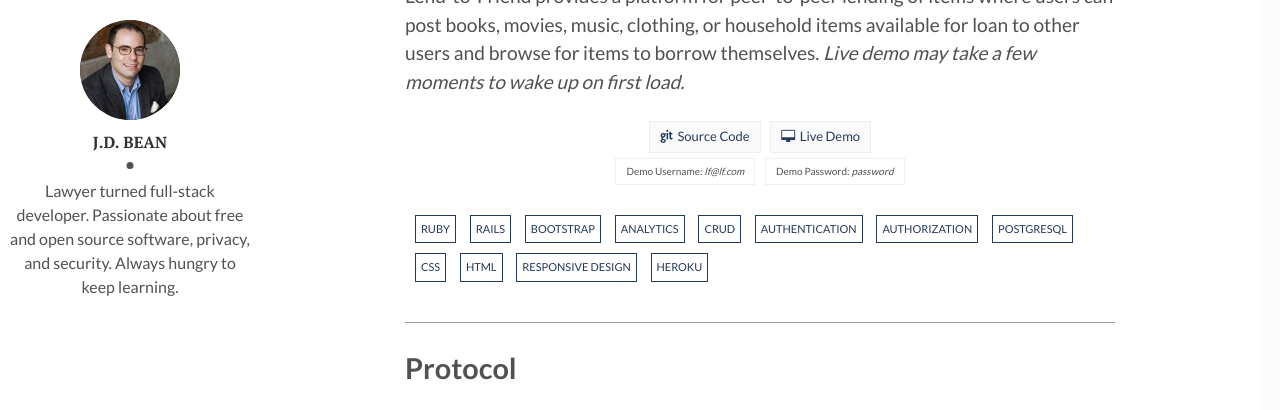
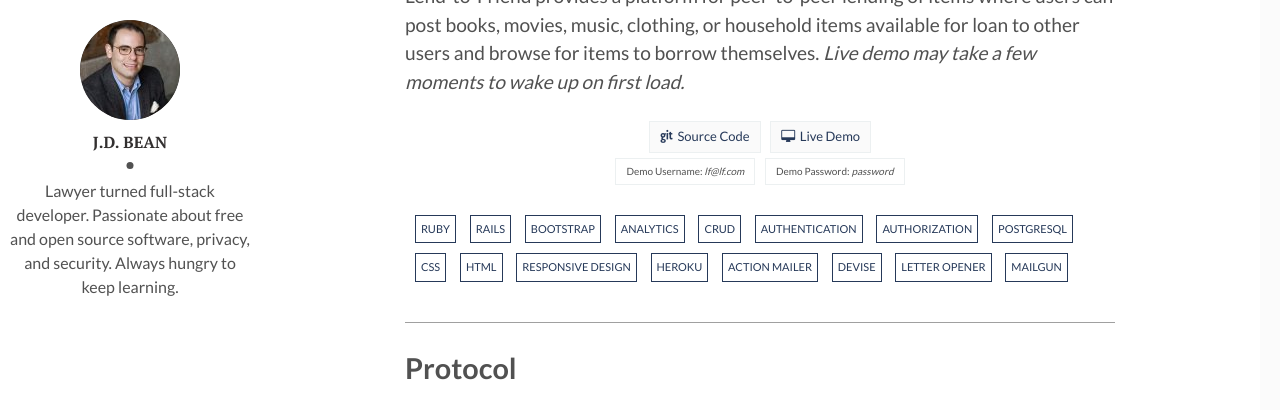
Before and after one commit to jdbean/blog-mirror, a Jekyll site: the page built from pages/projects.md, in a window 1280 px wide and 900 px high, scrolled down 1516 px, cut to the strip 0-410 px from the top of the window. Built offline with Jekyll 4.4.1, drawn with Linux system fonts in a browser that asks for light colours.

Commit message:
adding additional tags to ex-static

```diff
--- a/pages/projects.md
+++ b/pages/projects.md
@@ -5,7 +5,7 @@ title: "Project Portfolio"
 description: My very first post on my brand new blog!
 # img: pen_and_paper.jpg
 tags1: ["Ruby", "Gem", "Jekyll", "Sinatra", "JavaScript", "React", "Redux", "Thunk", "Fetch", "WebSockets", "API", HTML, "SCSS", "Semantic UI", Self-hosted ]
-tags2: ["Ruby", "Rails", "Bootstrap", "Analytics", "CRUD", "Authentication", "Authorization", "PostgreSQL", CSS, HTML, "Responsive Design",  "Heroku"]
+tags2: ["Ruby", "Rails", "Bootstrap", "Analytics", "CRUD", "Authentication", "Authorization", "PostgreSQL", CSS, HTML, "Responsive Design",  "Heroku", "Action Mailer", "Devise", "Letter Opener", "Mailgun"]
 tags3: ["JavaScript", "Ruby", "Rails", "PostgreSQL", "WebSockets", "Action Cable", "Fetch", "Google Translate API", "Authentication", "Authorization", "bcrypt", "HTML", "CSS"]
 tags4: ["HTML", "SCSS", "Gulp", "Ruby", "Liquid", "Jekyll", "Ex-Static", "Docker", " Git", "GitLab", "Flexible-Jekyll", "Testing", "Continuous Integration", "Responsive Design"]
 permalink: /projects/
```
